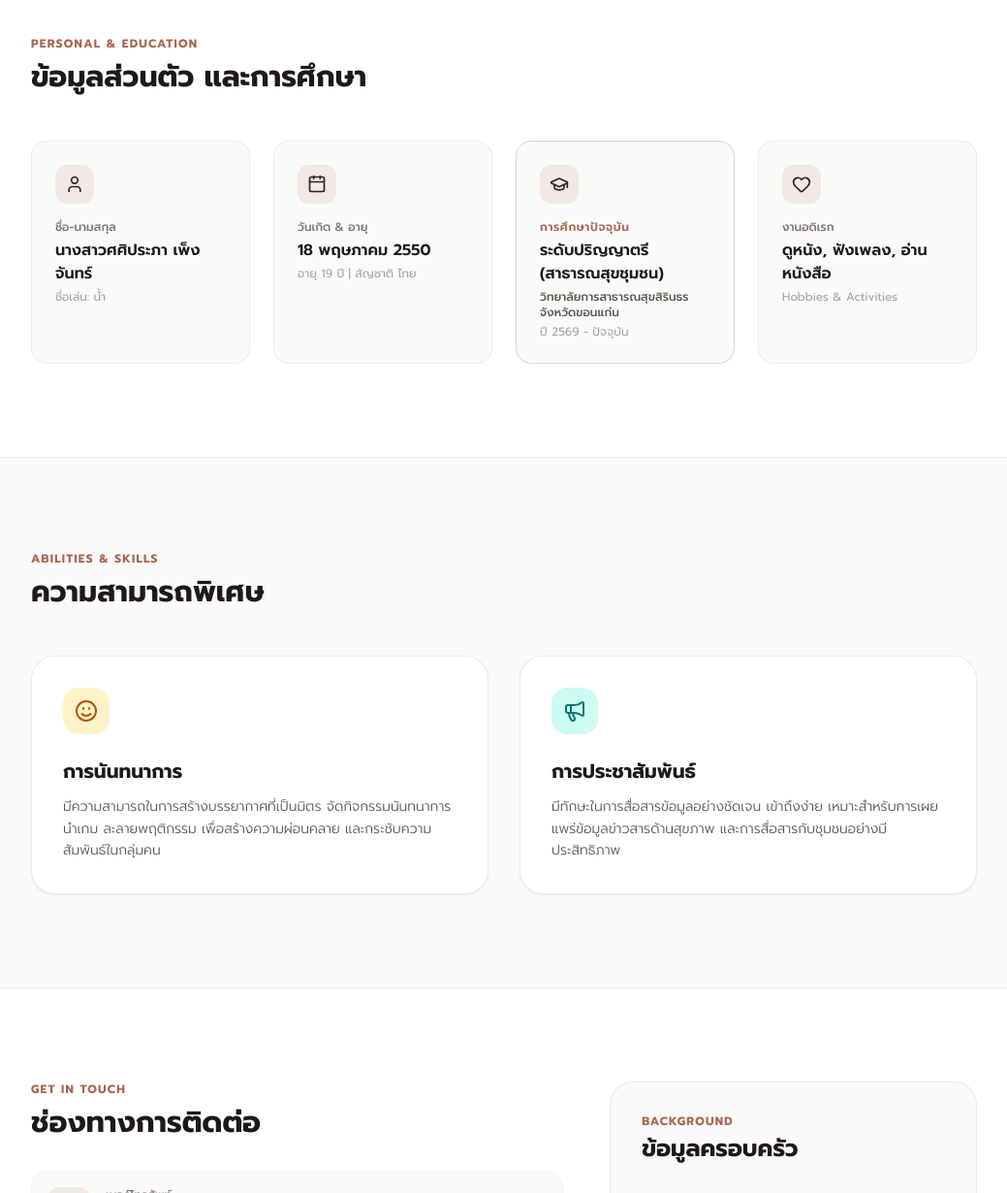
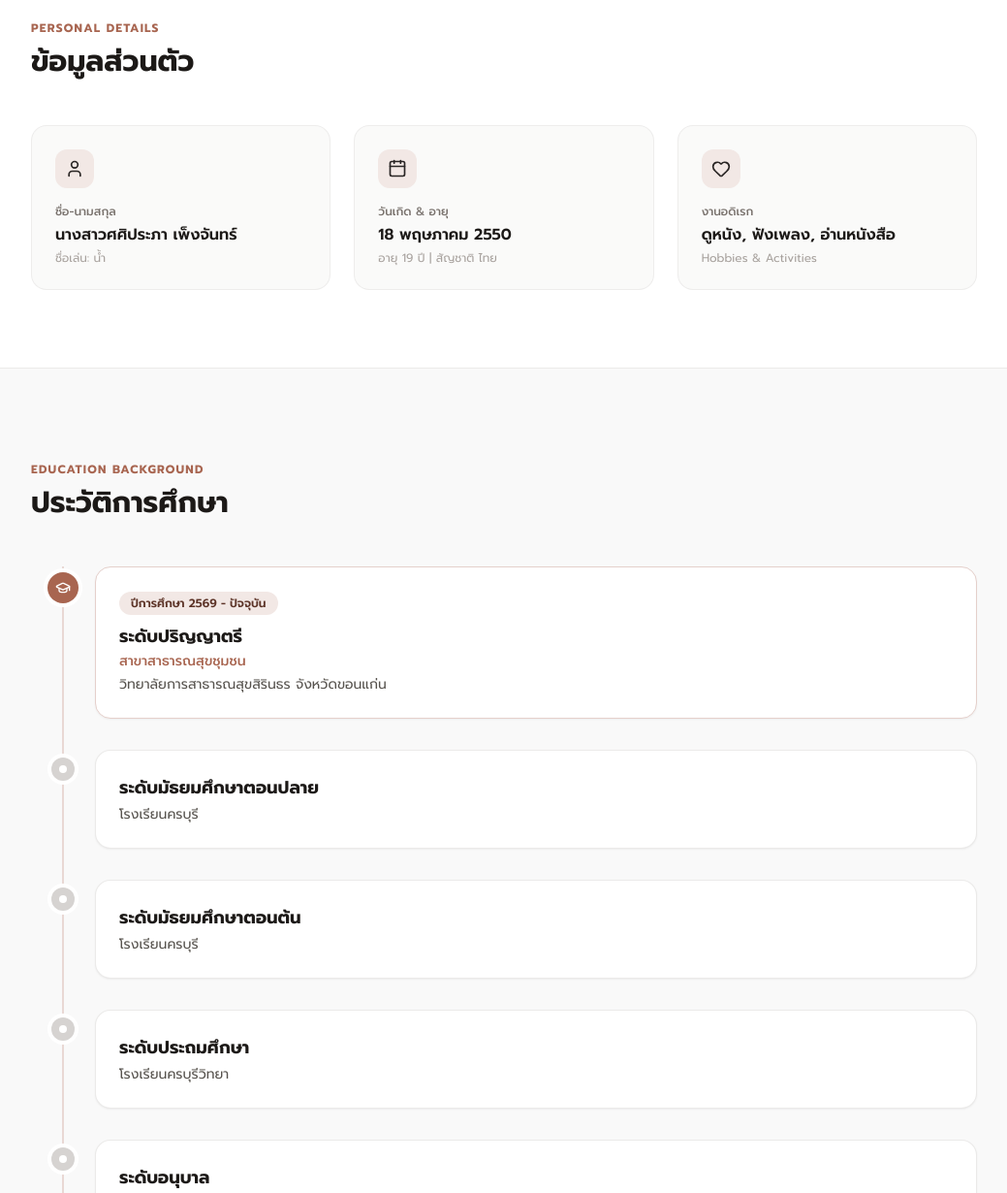
Before and after one commit to 69202302083-hash/sasiprapha_nam, a plain HTML site: page index.html in a window 1280 px wide. Shown: the part 790-2020 px from the top of the page at 97% size, without its empty margins (120-1159 px from the left). Drawn offline with nearby package versions, Linux system fonts and the light colour scheme.

Commit message:
Update index.html

```diff
--- a/index.html
+++ b/index.html
@@ -51,6 +51,7 @@
             </a>
             <nav class="hidden sm:flex space-x-8 text-sm font-medium text-stone-600">
                 <a href="#about" class="hover:text-brand-600 transition">เกี่ยวกับฉัน</a>
+                <a href="#education" class="hover:text-brand-600 transition">ประวัติการศึกษา</a>
                 <a href="#skills" class="hover:text-brand-600 transition">ความสามารถ</a>
                 <a href="#contact" class="hover:text-brand-600 transition">ช่องทางการติดต่อ</a>
                 <a href="#family" class="hover:text-brand-600 transition">ครอบครัว</a>
@@ -106,14 +107,14 @@
     </section>
 
     <!-- Personal Info Section -->
-    <section id="about" class="bg-white border-y border-stone-200/80 py-16 md:py-24">
+    <section id="about" class="bg-white border-y border-stone-200/80 py-16 md:py-20">
         <div class="max-w-5xl mx-auto px-6">
             <div class="max-w-2xl mb-12">
-                <h2 class="text-xs uppercase font-bold tracking-widest text-brand-600 mb-2">Personal & Education</h2>
-                <h3 class="text-3xl font-bold text-stone-900">ข้อมูลส่วนตัว และการศึกษา</h3>
+                <h2 class="text-xs uppercase font-bold tracking-widest text-brand-600 mb-2">Personal Details</h2>
+                <h3 class="text-3xl font-bold text-stone-900">ข้อมูลส่วนตัว</h3>
             </div>
 
-            <div class="grid grid-cols-1 md:grid-cols-2 lg:grid-cols-4 gap-6">
+            <div class="grid grid-cols-1 md:grid-cols-3 gap-6">
                 <!-- Info Card 1 -->
                 <div class="p-6 rounded-2xl bg-stone-50 border border-stone-200/60 hover:border-brand-200 transition">
                     <div class="w-10 h-10 rounded-xl bg-brand-100 text-brand-700 flex items-center justify-center mb-4">
@@ -134,18 +135,7 @@
                     <p class="text-xs text-stone-400 mt-1">อายุ 19 ปี | สัญชาติ ไทย</p>
                 </div>
 
-                <!-- Info Card 3 (Updated Education) -->
-                <div class="p-6 rounded-2xl bg-stone-50 border border-brand-200 bg-brand-50/20 hover:border-brand-300 transition">
-                    <div class="w-10 h-10 rounded-xl bg-brand-100 text-brand-700 flex items-center justify-center mb-4">
-                        <i data-lucide="graduation-cap" class="w-5 h-5"></i>
-                    </div>
-                    <p class="text-xs text-brand-600 font-semibold uppercase tracking-wider">การศึกษาปัจจุบัน</p>
-                    <p class="text-base font-semibold text-stone-900 mt-1">ระดับปริญญาตรี (สาธารณสุขชุมชน)</p>
-                    <p class="text-xs text-stone-600 mt-1 font-medium">วิทยาลัยการสาธารณสุขสิรินธร จังหวัดขอนแก่น</p>
-                    <p class="text-xs text-stone-400 mt-1">ปี 2569 - ปัจจุบัน</p>
-                </div>
-
-                <!-- Info Card 4 -->
+                <!-- Info Card 3 -->
                 <div class="p-6 rounded-2xl bg-stone-50 border border-stone-200/60 hover:border-brand-200 transition">
                     <div class="w-10 h-10 rounded-xl bg-brand-100 text-brand-700 flex items-center justify-center mb-4">
                         <i data-lucide="heart" class="w-5 h-5"></i>
@@ -154,6 +144,80 @@
                     <p class="text-base font-semibold text-stone-900 mt-1">ดูหนัง, ฟังเพลง, อ่านหนังสือ</p>
                     <p class="text-xs text-stone-400 mt-1">Hobbies & Activities</p>
                 </div>
+            </div>
+        </div>
+    </section>
+
+    <!-- Education Timeline Section -->
+    <section id="education" class="py-16 md:py-24 bg-stone-50/50">
+        <div class="max-w-5xl mx-auto px-6">
+            <div class="max-w-2xl mb-12">
+                <h2 class="text-xs uppercase font-bold tracking-widest text-brand-600 mb-2">Education Background</h2>
+                <h3 class="text-3xl font-bold text-stone-900">ประวัติการศึกษา</h3>
+            </div>
+
+            <!-- Timeline -->
+            <div class="relative border-l-2 border-brand-200/80 ml-4 md:ml-8 space-y-8">
+
+                <!-- Bachelor's Degree -->
+                <div class="relative pl-6 md:pl-8 group">
+                    <!-- Timeline Dot -->
+                    <div class="absolute -left-[17px] top-1.5 w-8 h-8 rounded-full bg-brand-600 text-white flex items-center justify-center ring-4 ring-white shadow-sm">
+                        <i data-lucide="graduation-cap" class="w-4 h-4"></i>
+                    </div>
+                    <!-- Content Card -->
+                    <div class="p-6 bg-white rounded-2xl border border-brand-200 shadow-sm group-hover:border-brand-400 transition">
+                        <span class="inline-block px-3 py-1 bg-brand-100 text-brand-800 text-xs font-semibold rounded-full mb-2">ปีการศึกษา 2569 - ปัจจุบัน</span>
+                        <h4 class="text-lg font-bold text-stone-900">ระดับปริญญาตรี</h4>
+                        <p class="text-brand-600 font-medium text-sm mt-0.5">สาขาสาธารณสุขชุมชน</p>
+                        <p class="text-stone-600 text-sm mt-1">วิทยาลัยการสาธารณสุขสิรินธร จังหวัดขอนแก่น</p>
+                    </div>
+                </div>
+
+                <!-- High School -->
+                <div class="relative pl-6 md:pl-8 group">
+                    <div class="absolute -left-[13px] top-2 w-6 h-6 rounded-full bg-stone-300 group-hover:bg-brand-500 transition text-white flex items-center justify-center ring-4 ring-white">
+                        <div class="w-2 h-2 bg-white rounded-full"></div>
+                    </div>
+                    <div class="p-6 bg-white rounded-2xl border border-stone-200/80 shadow-sm group-hover:border-stone-300 transition">
+                        <h4 class="text-lg font-bold text-stone-900">ระดับมัธยมศึกษาตอนปลาย</h4>
+                        <p class="text-stone-600 text-sm mt-1">โรงเรียนครบุรี</p>
+                    </div>
+                </div>
+
+                <!-- Junior High School -->
+                <div class="relative pl-6 md:pl-8 group">
+                    <div class="absolute -left-[13px] top-2 w-6 h-6 rounded-full bg-stone-300 group-hover:bg-brand-500 transition text-white flex items-center justify-center ring-4 ring-white">
+                        <div class="w-2 h-2 bg-white rounded-full"></div>
+                    </div>
+                    <div class="p-6 bg-white rounded-2xl border border-stone-200/80 shadow-sm group-hover:border-stone-300 transition">
+                        <h4 class="text-lg font-bold text-stone-900">ระดับมัธยมศึกษาตอนต้น</h4>
+                        <p class="text-stone-600 text-sm mt-1">โรงเรียนครบุรี</p>
+                    </div>
+                </div>
+
+                <!-- Primary School -->
+                <div class="relative pl-6 md:pl-8 group">
+                    <div class="absolute -left-[13px] top-2 w-6 h-6 rounded-full bg-stone-300 group-hover:bg-brand-500 transition text-white flex items-center justify-center ring-4 ring-white">
+                        <div class="w-2 h-2 bg-white rounded-full"></div>
+                    </div>
+                    <div class="p-6 bg-white rounded-2xl border border-stone-200/80 shadow-sm group-hover:border-stone-300 transition">
+                        <h4 class="text-lg font-bold text-stone-900">ระดับประถมศึกษา</h4>
+                        <p class="text-stone-600 text-sm mt-1">โรงเรียนครบุรีวิทยา</p>
+                    </div>
+                </div>
+
+                <!-- Kindergarten -->
+                <div class="relative pl-6 md:pl-8 group">
+                    <div class="absolute -left-[13px] top-2 w-6 h-6 rounded-full bg-stone-300 group-hover:bg-brand-500 transition text-white flex items-center justify-center ring-4 ring-white">
+                        <div class="w-2 h-2 bg-white rounded-full"></div>
+                    </div>
+                    <div class="p-6 bg-white rounded-2xl border border-stone-200/80 shadow-sm group-hover:border-stone-300 transition">
+                        <h4 class="text-lg font-bold text-stone-900">ระดับอนุบาล</h4>
+                        <p class="text-stone-600 text-sm mt-1">โรงเรียนเทศบาลตำบลครบุรีใต้</p>
+                    </div>
+                </div>
+
             </div>
         </div>
     </section>
```
